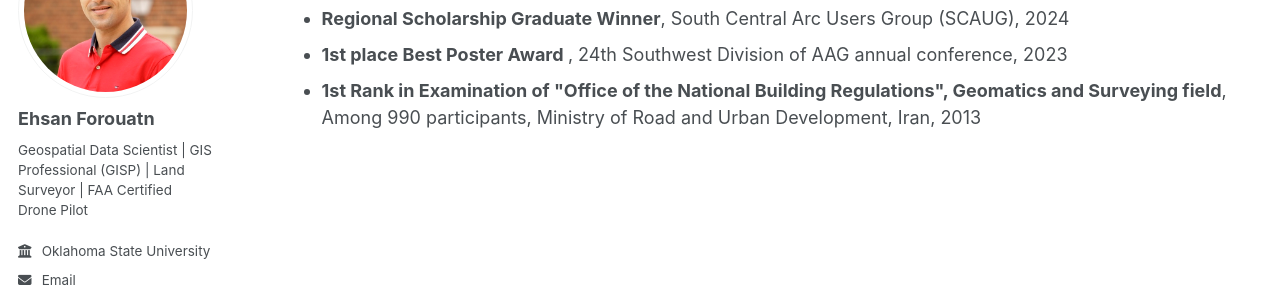
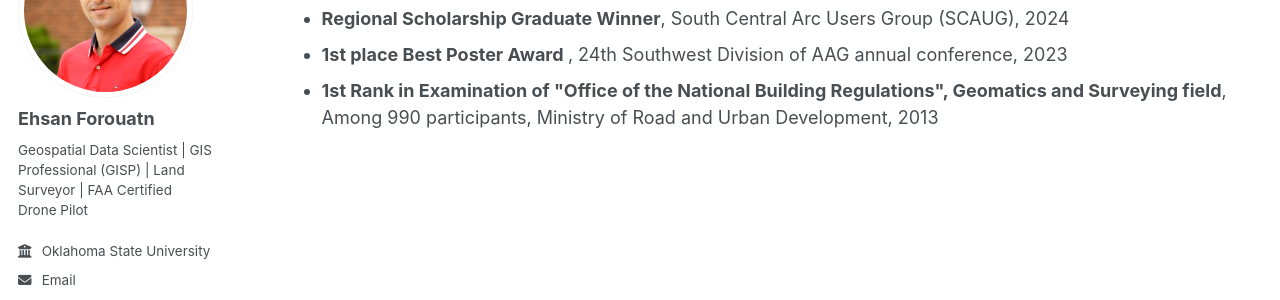
Before and after one commit to eforoutan/eforoutan.github.io, a Jekyll site: the page built from _pages/awards.html, in a window 1280 px wide. Shown: the part 183-483 px from the top of the page. Built offline with Jekyll 4.4.1, drawn with Linux system fonts in a browser that asks for light colours; some web fonts are replaced.

Commit message:
Update awards.html

```diff
--- a/_pages/awards.html
+++ b/_pages/awards.html
@@ -11,7 +11,7 @@ author_profile: true
   <li><strong>Robert E. Norris Conference Travel Award </strong>, Department of Geography, Oklahoma State University, 2024 </li>
   <li><strong>Regional Scholarship Graduate Winner</strong>, South Central Arc Users Group (SCAUG), 2024 </li>
   <li><strong>1st place Best Poster Award </strong>, 24th Southwest Division of AAG annual conference, 2023</li>
-  <li><strong>1st Rank in Examination of "Office of the National Building Regulations", Geomatics and Surveying   field</strong>, Among 990 participants, Ministry of Road and Urban Development, Iran, 2013</li>
+  <li><strong>1st Rank in Examination of "Office of the National Building Regulations", Geomatics and Surveying   field</strong>, Among 990 participants, Ministry of Road and Urban Development, 2013</li>
 </ul>
 
 {% for post in site.portfolio %}
```
